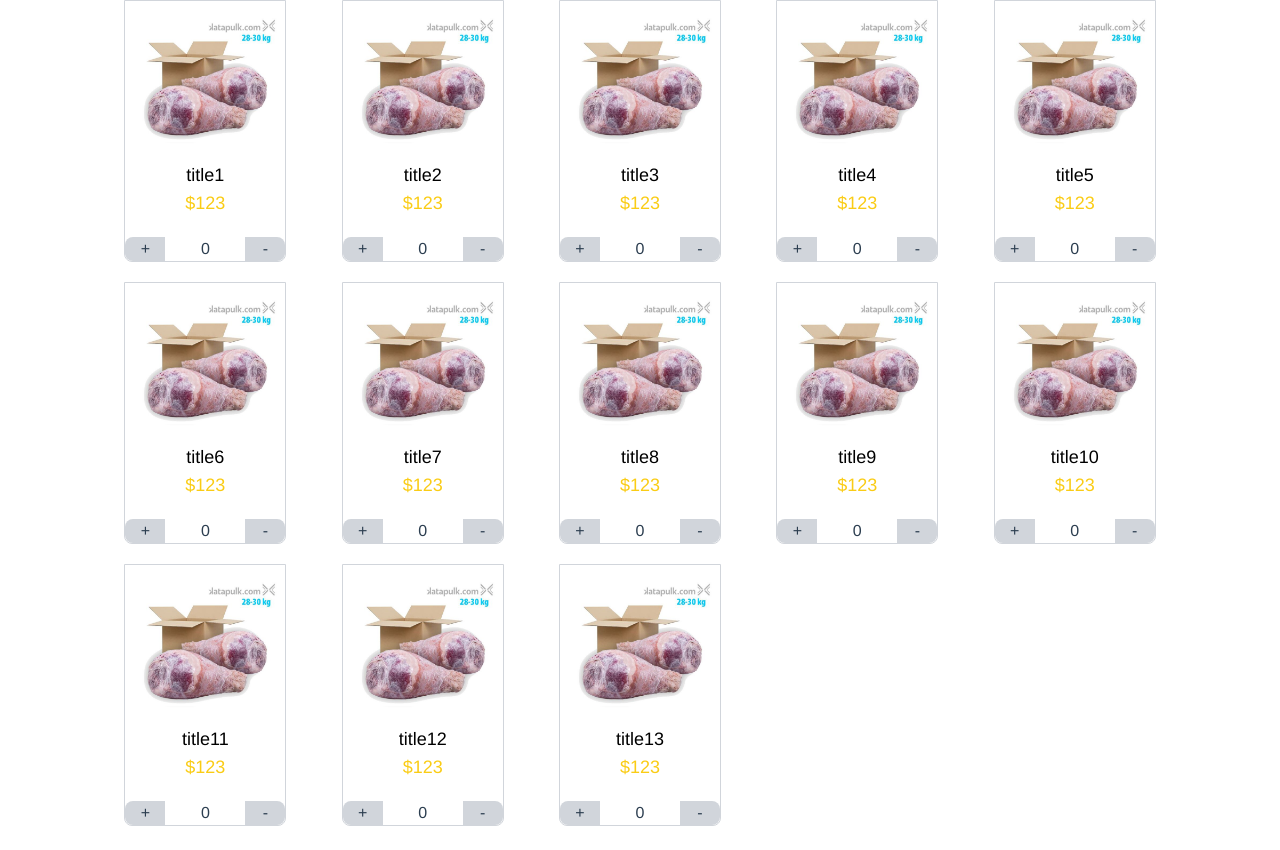
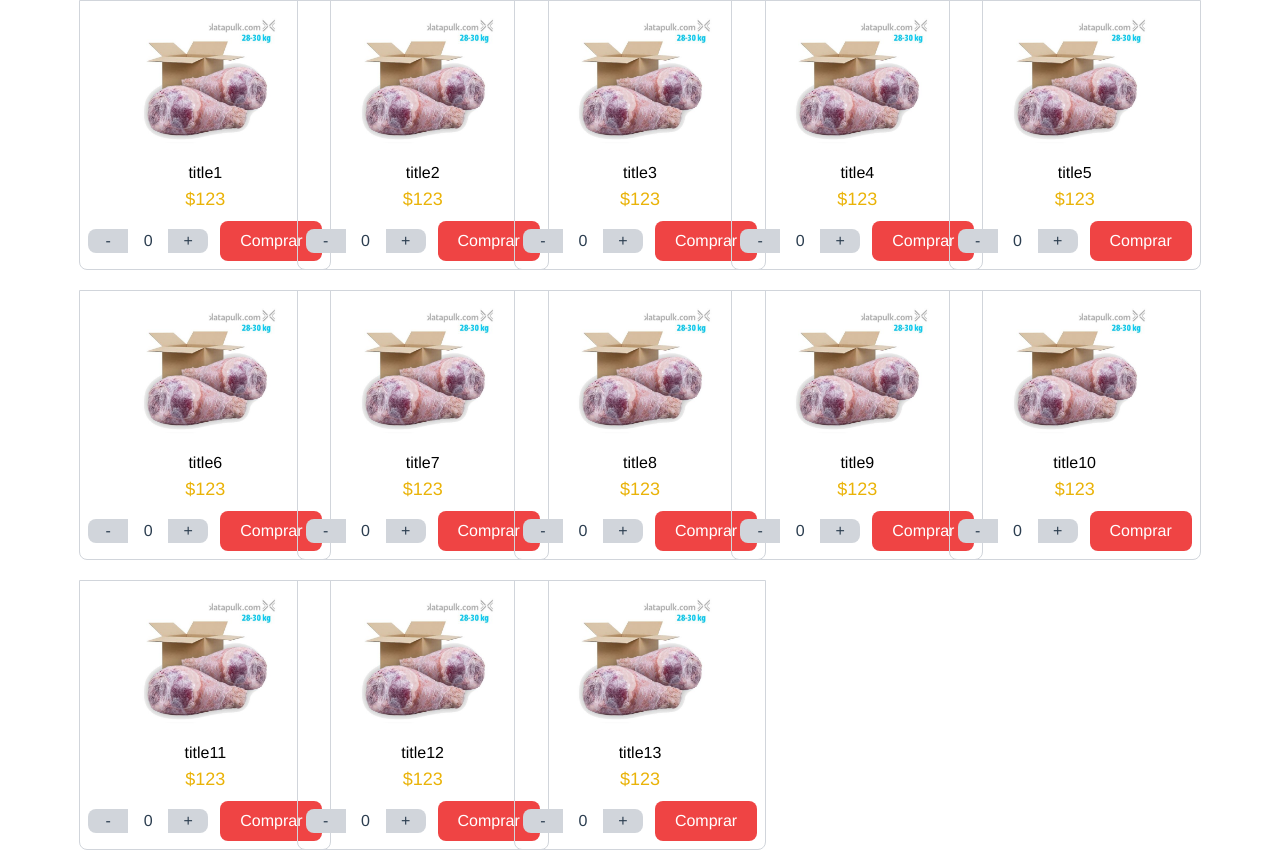
Before and after one commit to osquelsantisteban/itg_market, a Vue app: page / in a window 1280 px wide. Before the commit the page ends 826 px from the top, so only its background shows below. Built offline with nearby package versions, Linux system fonts and the light colour scheme.

Commit message:
add pinia

```diff
--- a/package.json
+++ b/package.json
@@ -11,6 +11,8 @@
   },
   "dependencies": {
     "core-js": "^3.8.3",
+    "pinia": "^2.1.4",
+    "pinia-plugin-persistedstate": "^3.1.0",
     "vue": "^3.2.13",
     "vue-router": "^4.0.3"
   },
--- a/src/components/BtnAddLess.vue
+++ b/src/components/BtnAddLess.vue
@@ -1,17 +1,26 @@
 <template>
     <div class="w-full flex items-center justify-between rounded-lg">
-        <button class="rounded-l-lg bg-gray-300 w-10" @click="add">+</button>
+        <button class="rounded-l-lg bg-gray-300 w-10" @click="lessCarToStore()">-</button>
         <div class="w-10">{{ count }}</div>
-        <button class="rounded-r-lg bg-gray-300 w-10" @click="less">-</button>
+        <button class="rounded-r-lg bg-gray-300 w-10" @click="addCarToStore()">+</button>
     </div>
 </template>
 
 <script setup>
-import { ref } from 'vue';
-const count = ref(0);
 
-const add = () => count.value++
-const less = () => { count.value > 0 ? count.value-- : count.value}
+import { useCarStore } from '@/store/carStore'
+import { defineProps,computed } from 'vue'
 
+const shop = useCarStore()
+const props = defineProps({
+  item: Object
+})
 
+const addCarToStore = () => shop.addProduct(props.item)
+const lessCarToStore = () => shop.removeProduct(props.item)
+
+const count = computed(() => {
+  const product = shop.prod.find(product => product.id === props.item.id)
+  return product ? product.count : 0
+})
 </script>
--- a/src/components/CardListTemplate.vue
+++ b/src/components/CardListTemplate.vue
@@ -1,15 +1,18 @@
 <template>
-    <section class="border border-gray-300 flex flex-col gap-5 rounded-b-lg">
+    <section class="border border-gray-300 flex flex-col rounded-b-lg items-center">
         <article class="" @click="navigateToProduct">
             <figure class="flex items-center ">
                 <img :src="props.item.src" alt="" class="w-40 h-40 bg-cover bg-slate-400">
             </figure>
-            <figcaption>
-                <h4 class="text-black text-lg">{{ props.item.name}}</h4>
-                <h4 class="text-yellow-400 text-lg">${{ props.item.price}}</h4>
+            <figcaption class="flex flex-col ">
+                <h4 class="text-black text-base">{{ props.item.name}}</h4>
+                <h4 class="text-yellow-500 text-lg">${{ props.item.price}}</h4>
             </figcaption>
         </article>
-        <btn-add-less/>
+        <div class="flex m-2 gap-3">
+            <btn-add-less :item="props.item"/>
+            <button class="bg-red-500 px-5 py-2 rounded-lg text-white" @click="navigateToCart()">Comprar</button>
+        </div>
     </section>
 </template>
 
@@ -18,17 +21,25 @@
 import BtnAddLess from './BtnAddLess'
 import { defineProps } from 'vue'
 import { useRouter } from 'vue-router'
+import { useCarStore } from '@/store/carStore'
 
 const router = useRouter()
+const cart = useCarStore()
 
-// Define la prop item
 const props = defineProps({
   item: Object
 })
+
+const addCarToStore = () => cart.addProduct(props.item)
 
 const navigateToProduct = () => {
   router.push({ name: 'ProductDetail', params: { keyword: props.item.name } })
 }
 
+const navigateToCart = () => {
+    addCarToStore()
+    router.push({ name: 'ShoppingCart'})
+}
+
 
 </script>
--- a/src/main.js
+++ b/src/main.js
@@ -1,11 +1,16 @@
 import { createApp } from 'vue'
 import App from './App.vue'
 import router from './router'
+import { createPinia } from 'pinia'
+import piniaPluginPersistedstate from 'pinia-plugin-persistedstate'
 
 import './assets/styles/main.css'
 
+const pinia = createPinia()
+pinia.use(piniaPluginPersistedstate)
+
 const app = createApp(App)
-
 app
+    .use(pinia)
     .use(router)
     .mount('#app')
--- a/src/router/index.js
+++ b/src/router/index.js
@@ -1,16 +1,24 @@
 import { createRouter, createWebHistory } from 'vue-router'
 
 const routes = [
+  // Home || ProductList
   {
     path: '/',
     name: 'home',
     component: () => import(/* webpackChunkName: "home" */ '@/views/ListProduct.vue')
   },
+  // ProductDetail
   {
     path: '/products/:keyword',
     name: 'ProductDetail',
     component: () => import(/* webpackChunkName: "product_detail" */ '@/views/ProductDetail.vue')
   },
+  // Cart
+  {
+    path: '/cart',
+    name: 'ShoppingCart',
+    component: () => import (/* webpackChunkName: "shopping_cart" */ '@/views/ShoppingCart.vue')
+  }
 ]
 
 const router = createRouter({
--- /dev/null
+++ b/src/store/carStore.js
@@ -0,0 +1,32 @@
+import { defineStore } from "pinia";
+
+export const useCarStore = defineStore('carStore',{
+    state:   () => {
+        return {
+            prod:[],
+        }
+    },
+    getters: {
+
+    },
+    actions: {
+        addProduct(product) {
+            const existingProduct = this.prod.find(p => p.id === product.id);
+            if (existingProduct) {
+                existingProduct.count++;
+            } else {
+                this.prod.push({...product, count: 1});
+            }
+        },
+        removeProduct(product) {
+            const existingProduct = this.prod.find(p => p.id === product.id);
+            if (existingProduct && existingProduct.count > 0) {
+                existingProduct.count--;
+                if (existingProduct.count === 0) {
+                    this.prod = this.prod.filter(p => p.id !== product.id);
+                }
+            }
+        },
+    },
+    persist: true
+});
--- a/src/views/ListProduct.vue
+++ b/src/views/ListProduct.vue
@@ -12,19 +12,19 @@ import MainLayout from '@/layouts/MainLayout.vue'
 import CardListTemplate from '@/components/CardListTemplate.vue'
 
 const items = [
-    {name: 'title1', price: 123, src: require('@/assets/images/1.jpeg')},
-    {name: 'title2', price: 123, src: require('@/assets/images/1.jpeg')},
-    {name: 'title3', price: 123, src: require('@/assets/images/1.jpeg')},
-    {name: 'title4', price: 123, src: require('@/assets/images/1.jpeg')},
-    {name: 'title5', price: 123, src: require('@/assets/images/1.jpeg')},
-    {name: 'title6', price: 123, src: require('@/assets/images/1.jpeg')},
-    {name: 'title7', price: 123, src: require('@/assets/images/1.jpeg')},
-    {name: 'title8', price: 123, src: require('@/assets/images/1.jpeg')},
-    {name: 'title9', price: 123, src: require('@/assets/images/1.jpeg')},
-    {name: 'title10', price: 123, src: require('@/assets/images/1.jpeg')},
-    {name: 'title11', price: 123, src: require('@/assets/images/1.jpeg')},
-    {name: 'title12', price: 123, src: require('@/assets/images/1.jpeg')},
-    {name: 'title13', price: 123, src: require('@/assets/images/1.jpeg')}]
+    {id: 1,name: 'title1', price: 123, src: require('@/assets/images/1.jpeg')},
+    {id: 2,name: 'title2', price: 123, src: require('@/assets/images/1.jpeg')},
+    {id: 3,name: 'title3', price: 123, src: require('@/assets/images/1.jpeg')},
+    {id: 4,name: 'title4', price: 123, src: require('@/assets/images/1.jpeg')},
+    {id: 5,name: 'title5', price: 123, src: require('@/assets/images/1.jpeg')},
+    {id: 6,name: 'title6', price: 123, src: require('@/assets/images/1.jpeg')},
+    {id: 7,name: 'title7', price: 123, src: require('@/assets/images/1.jpeg')},
+    {id: 8,name: 'title8', price: 123, src: require('@/assets/images/1.jpeg')},
+    {id: 9,name: 'title9', price: 123, src: require('@/assets/images/1.jpeg')},
+    {id: 10,name: 'title10', price: 123, src: require('@/assets/images/1.jpeg')},
+    {id: 11,name: 'title11', price: 123, src: require('@/assets/images/1.jpeg')},
+    {id: 12,name: 'title12', price: 123, src: require('@/assets/images/1.jpeg')},
+    {id: 13,name: 'title13', price: 123, src: require('@/assets/images/1.jpeg')}]
 
 </script>
 
--- /dev/null
+++ b/src/views/ShoppingCart.vue
@@ -0,0 +1,29 @@
+<template>
+    <MainLayout>
+        <div v-if="isList">
+            <div v-for="(item, index) in shop.prod" :key="index" v-text="item.name +' '+item.count +' $'+item.price"></div>
+        </div>
+        <div v-else>No hay productos</div>
+    </MainLayout>
+</template>
+
+<script setup>
+
+import MainLayout from '@/layouts/MainLayout.vue'
+import { useCarStore } from '@/store/carStore'
+
+const shop = useCarStore()
+
+const isList = () => {
+    // No hay productos seleccionados
+    if(!shop.prod) return false
+    // No hay productos seleccionados
+    if (shop.prod.length === 0) return false
+
+    return true
+}
+
+</script>
+
+<style scoped>
+</style>
```
Also changed, not shown: 1 other file (tests, documents, lock files or other folders).
